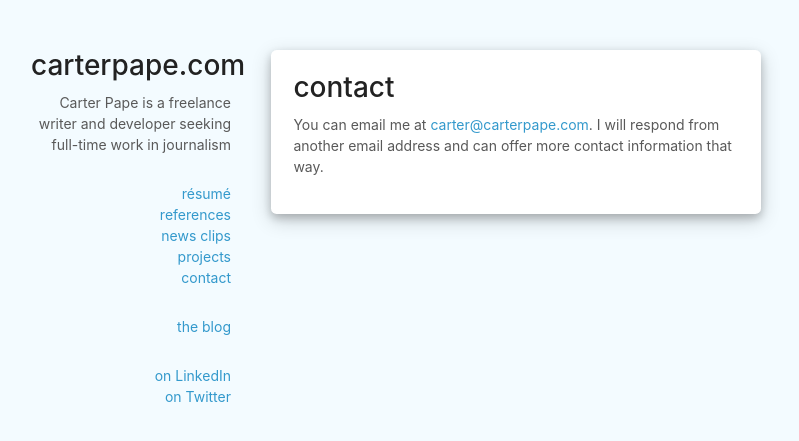
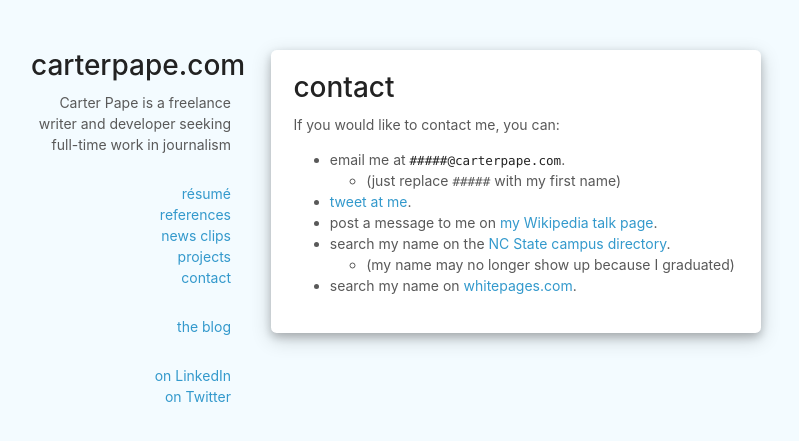
Before and after one commit to CarterPape/CarterPape.github.io, a Jekyll site: the page built from contact.md, in a window 1280 px wide. Shown: the top 441 px of the page, without its empty margins (244-1043 px from the left). Built offline with Jekyll 4.4.1, drawn with Linux system fonts in a browser that asks for light colours.

Commit message:
Revises the means of contacting me.
I felt like there was more to say then just "here's my email," so I
added a few other means of contacting me, some of them satirical.

```diff
--- a/contact.md
+++ b/contact.md
@@ -3,4 +3,16 @@ layout: page
 permalink: "/contact/"
 title: contact
 ---
-You can email me at <carter@carterpape.com>. I will respond from another email address and can offer more contact information that way.
+If you would like to contact me, you can:
+
+* email me at **`#####@carterpape.com`**.
+    * (just replace `#####` with my first name)
+* [tweet at me]({{ site.author.twitter_url }}).
+* post a message to me on [my Wikipedia talk page].
+* search my name on the [NC State campus directory].
+    * (my name may no longer show up because I graduated)
+* search my name on [whitepages.com].
+
+[my Wikipedia talk page]: https://en.wikipedia.org/w/index.php?title=User_talk:Carterpape&action=edit
+[NC State campus directory]: https://directory.ncsu.edu/directory/
+[whitepages.com]: https://www.whitepages.com
```
